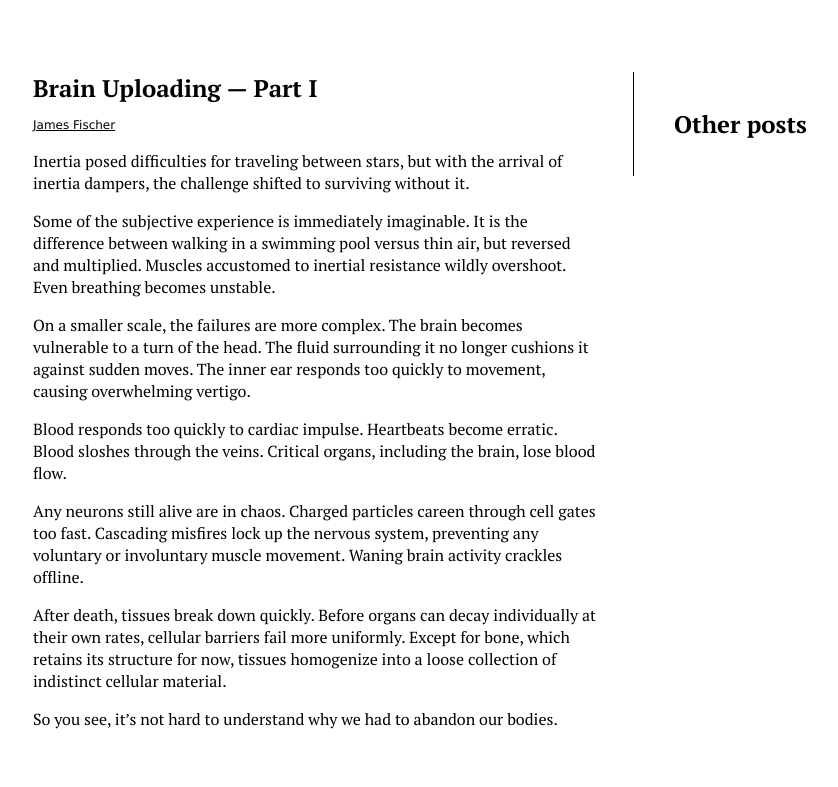
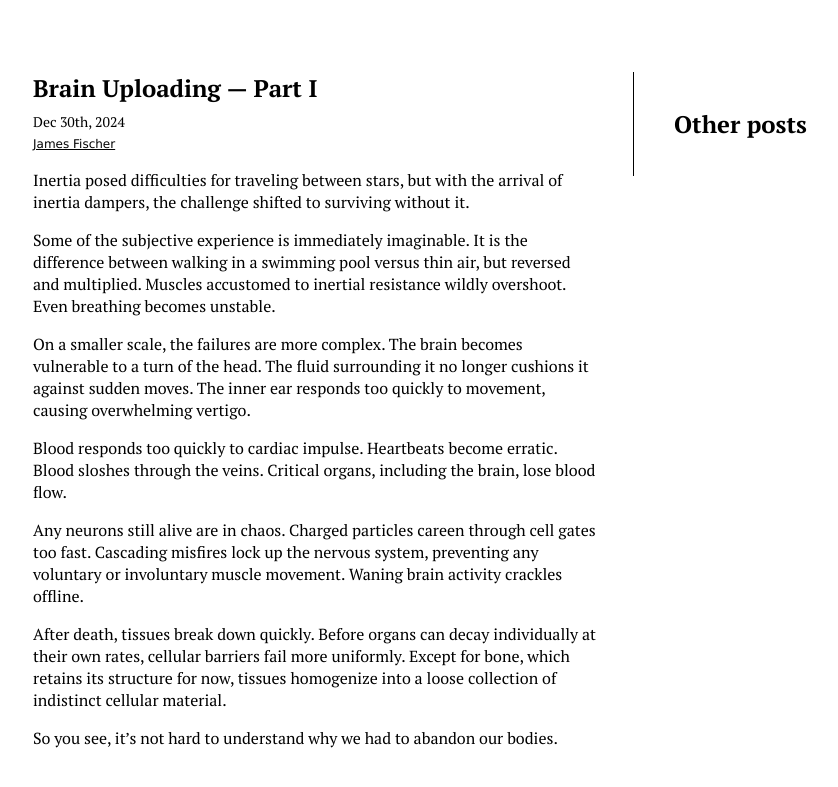
Before and after one commit to jamesfischer8/jamesfischer8.github.io, a Jekyll site: the page built from _posts/2024-12-30-brain-uploading-1.md, in a window 1280 px wide. Shown: the top 787 px of the page, without its empty margins (123-961 px from the left). Built offline with Jekyll 4.4.1, drawn with Linux system fonts in a browser that asks for light colours; our own code applies the rules of GitHub Pages for plain Markdown files.

Commit message:
Add date to blog posts

```diff
--- a/_layouts/post.html
+++ b/_layouts/post.html
@@ -5,6 +5,7 @@ layout: base
   <div class="main-column">
     <article>
       <h1 class="title">{{ page.title }}</h1>
+      <div class="date">{{ page.date | date_to_string: "ordinal", "US" }}</div>
       <a class="author" rel="author" href="{{ site.url }}">James Fischer</a>
       {{ content }}
     </article>
--- a/css/style.scss
+++ b/css/style.scss
@@ -51,6 +51,10 @@ a, a:visited {
   margin: 24px 0 8px;
 }
 
+.date {
+  font-size: 14px;
+}
+
 .author {
   margin: 8px 0;
   font-family: Verdana, Arial, sans-serif;
```
